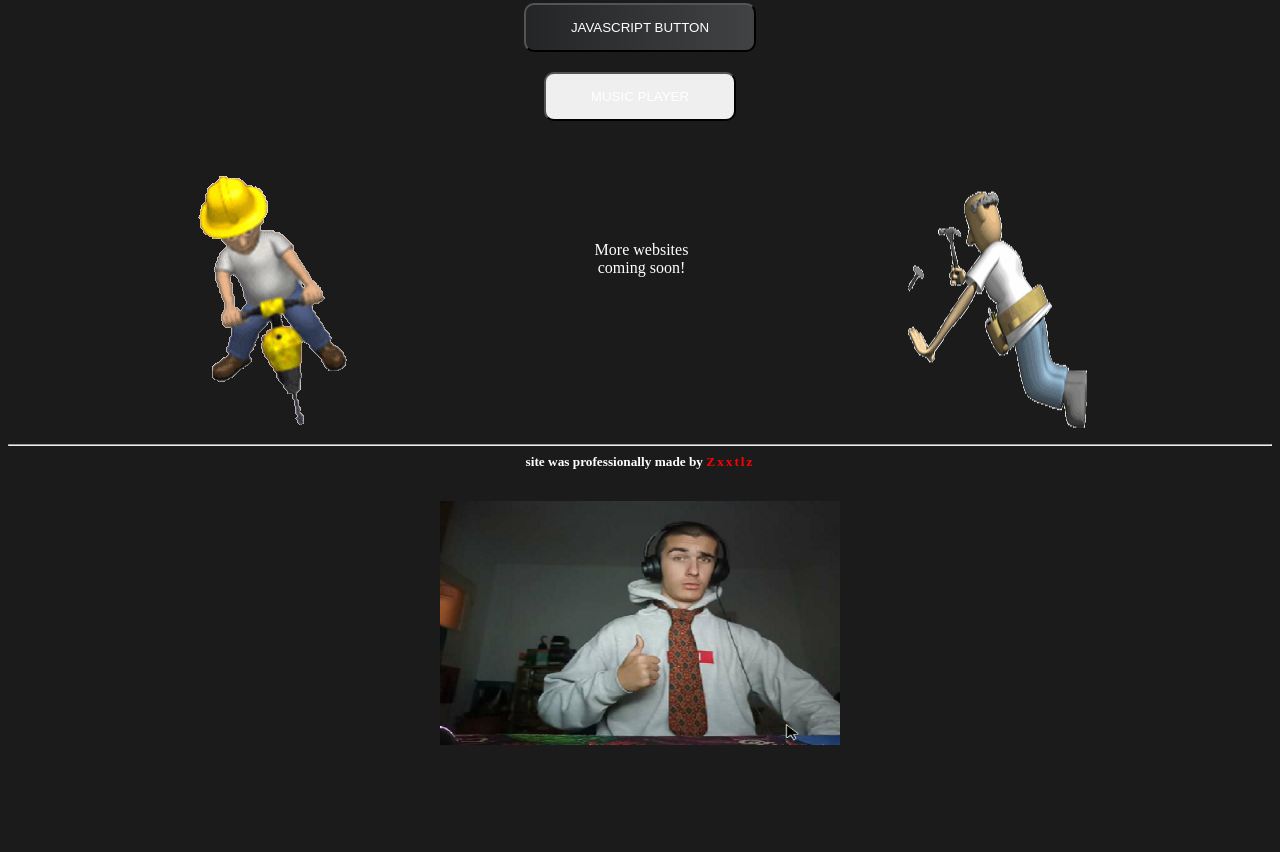
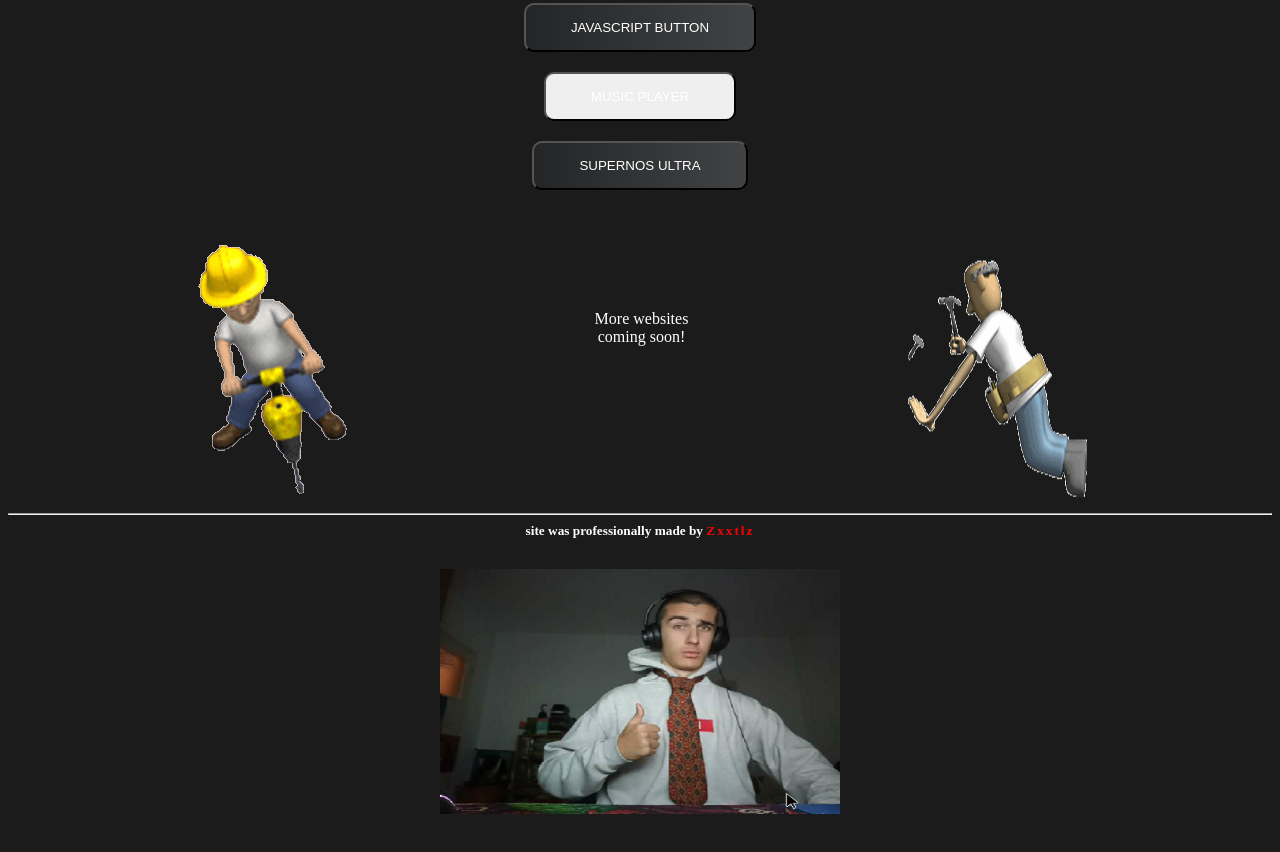
Before and after one commit to zxxtlz/zxxtlz.github.io, a plain HTML site: page index.html in a window 1280 px wide. Shown: the part 765-1617 px from the top of the page. Before the commit the page ends 1554 px from the top, so only its background shows below. Drawn offline with Linux system fonts and the light colour scheme; a web font is replaced by a local one.

Commit message:
Added supernos to websites

```diff
--- a/index.html
+++ b/index.html
@@ -27,6 +27,7 @@
         <h2><a href="https://zxxtlz.github.io/javascript" target="_blank"> <button type="button">Javascript Counter</button></a></h2>
         <h2><a href="https://zxxtlz.github.io/text" target="_blank"> <button type="button">Javascript Button</button></a></h2>
         <h2><a href="https://zxxtlz.github.io/music" target="_blank"> <button id="HARDSTYLE" type="button">Music Player</button></a></h2>
+        <h2><a href="https://zxxtlz.github.io/SupernosUltra" target="_blank"> <button id="button" type="button">Supernos Ultra</button></a></h2>
         <div class="mainimages"><img src="images/work.gif" alt="worker"> <span id="sitesxd" style="color: white;">More websites <br> coming soon!</span>  <img id="worker1" src="images/work1.gif" alt="slave"> </div>
         <hr>
     </main>
```
